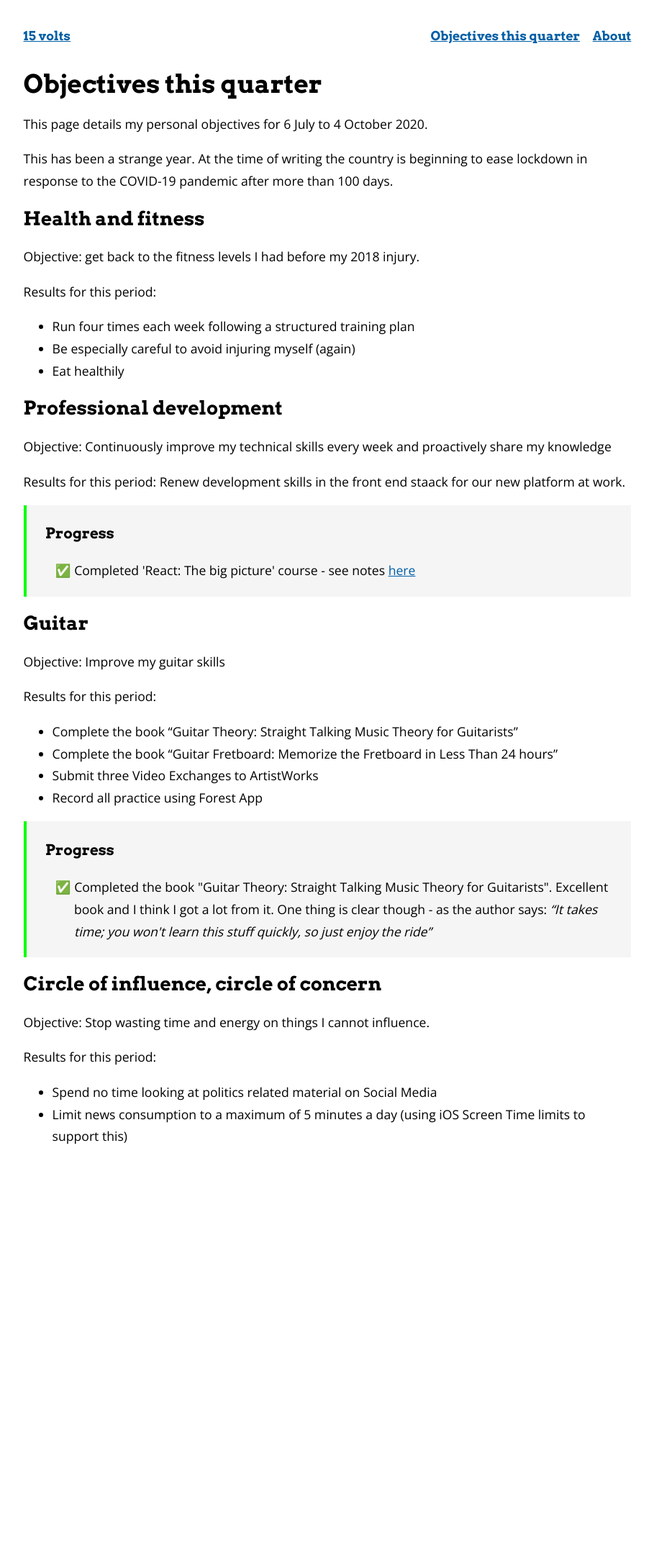
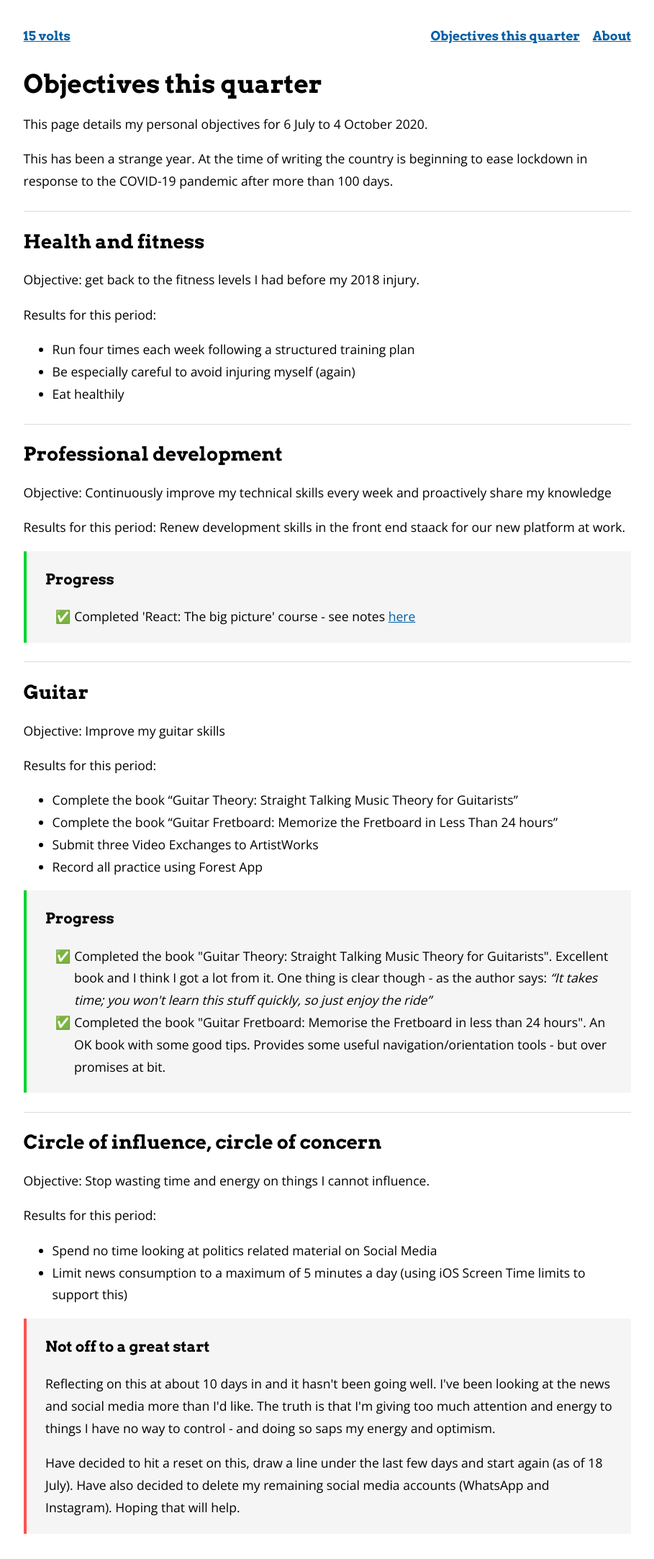
Before and after one commit to gtvj/gtvj.github.io, a Jekyll site: the page built from objectives-2020-Q3.md, in a window 1280 px wide. Shown: the whole page at 72% size, without its empty margins (185-1094 px from the left). Built offline with Jekyll 4.4.1, drawn with Linux system fonts in a browser that asks for light colours; nearby versions of some CDN libraries; before the commit the page ends 1647 px from its top, so only the background shows below that.

Commit message:
Report on quarterly objectives

```diff
--- /dev/null
+++ b/_sass/_mixins.scss
@@ -0,0 +1,11 @@
+@mixin outcome {
+  background-color: $light-grey;
+  padding: 0.2em 1.5em;
+  li {
+    list-style: none;
+    &::before {
+      content: "✅ ";
+      margin-left: -1.5em;
+    }
+  }
+}
--- a/_sass/_objectives.scss
+++ b/_sass/_objectives.scss
@@ -1,14 +1,18 @@
 .objectives {
+
+  h2 {
+    margin-top: 1em;
+    padding-top: 1em;
+    border-top: 1px solid $mid-grey;
+  }
+
   .progress {
-    border-left: 4px solid $highlight-colour;
-    background-color: $light-grey;
-    padding: 0.2em 1.5em;
-    li {
-      list-style: none;
-      &::before {
-        content: "✅ ";
-        margin-left: -1.5em;
-      }
-    }
+    border-left: 4px solid $success-colour;
+    @include outcome
+  }
+
+  .failure {
+    border-left: 4px solid $warning-colour;
+    @include outcome
   }
 }
--- a/_sass/_variables.scss
+++ b/_sass/_variables.scss
@@ -3,7 +3,8 @@ $mid-grey: #DDD;
 $dark-grey: #777;
 $very-dark-grey: #555;
 $almost-black: #383838;
-$highlight-colour: #00FF00;
+$success-colour: #00d531;
+$warning-colour: #ff5351;
 
 $break-small: 25em;
 
--- a/assets/main.scss
+++ b/assets/main.scss
@@ -3,6 +3,7 @@
 ---
 
 @import "variables";
+@import "mixins";
 @import "helpers";
 @import "layout";
 @import "typography";
--- a/objectives-2020-Q3.md
+++ b/objectives-2020-Q3.md
@@ -48,6 +48,7 @@ Results for this period:
 <h3>Progress</h3>
 <ul>
     <li>Completed the book "Guitar Theory: Straight Talking Music Theory for Guitarists". Excellent book and I think I got a lot from it. One thing is clear though - as the author says: <q>It takes time; you won't learn this stuff quickly, so just enjoy the ride</q></li>
+    <li>Completed the book "Guitar Fretboard: Memorise the Fretboard in less than 24 hours". An OK book with some good tips. Provides some useful navigation/orientation tools - but over promises at bit.</li>
 </ul>
 </div>
 
@@ -59,3 +60,9 @@ Results for this period:
 
 * Spend no time looking at politics related material on Social Media
 * Limit news consumption to a maximum of 5 minutes a day (using iOS Screen Time limits to support this)
+
+<div class="failure">
+<h3>Not off to a great start</h3>
+<p>Reflecting on this at about 10 days in and it hasn't been going well. I've been looking at the news and social media more than I'd like. The truth is that I'm giving too much attention and energy to things I have no way to control - and doing so saps my energy and optimism.</p>
+<p>Have decided to hit a reset on this, draw a line under the last few days and start again (as of 18 July). Have also decided to delete my remaining social media accounts (WhatsApp and Instagram). Hoping that will help.</p>
+</div>
```
